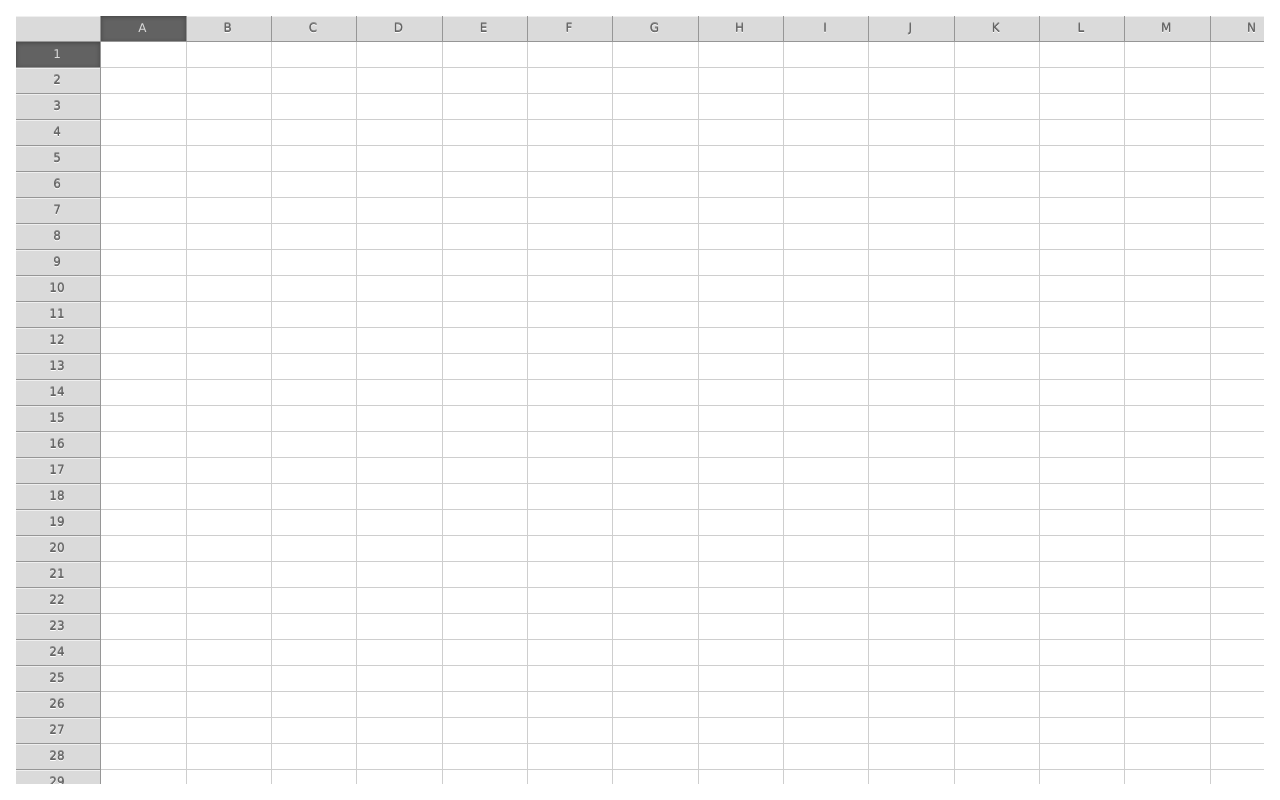
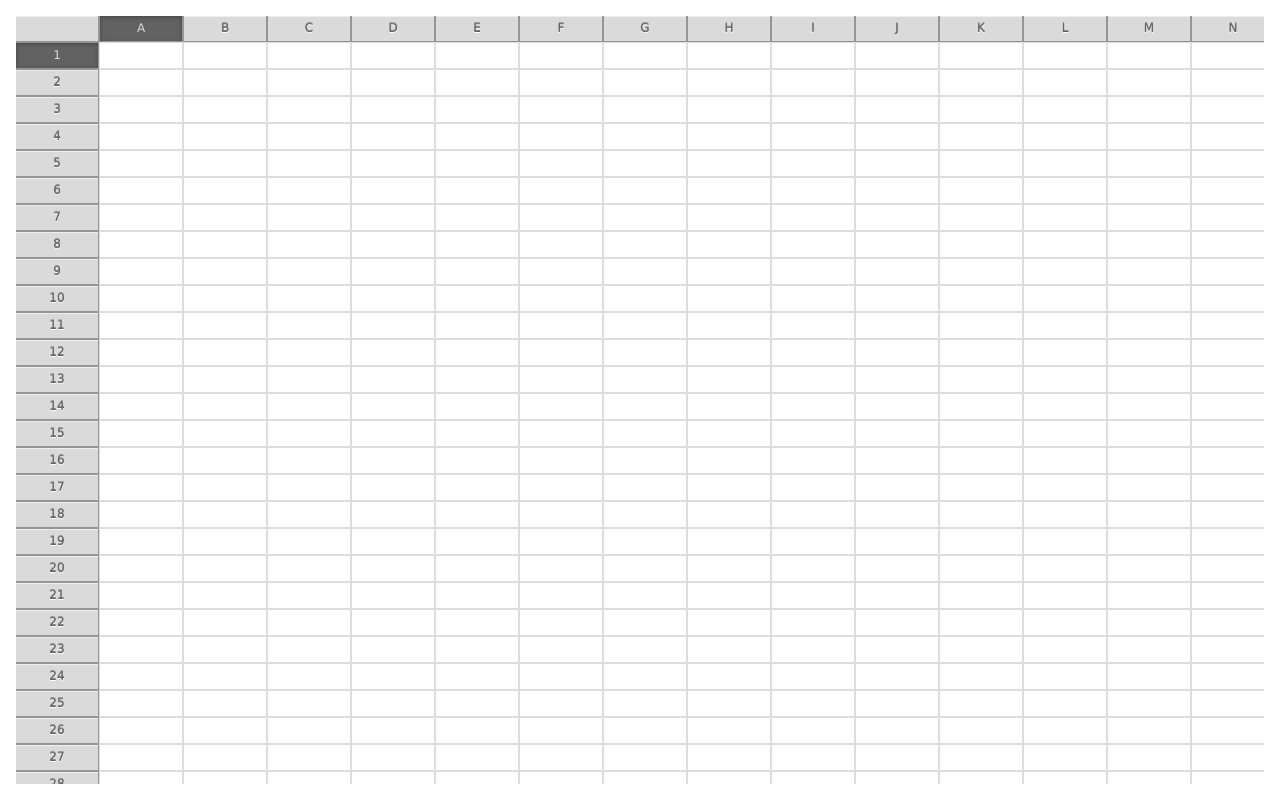
Before and after one commit to sciolist/waffles.js, a website: page www/test.html in a window 1280 px wide. Drawn offline with nearby package versions, Linux system fonts and the light colour scheme.

Commit message:
border sizing

```diff
--- a/www/tableview.js
+++ b/www/tableview.js
@@ -609,7 +609,7 @@ var TableView = Waffles.util.Class(function TableView(def) {
 
     var fullWidth = $(this.em).width(), fullHeight = $(this.em).height();
     var mx, currentWidth;
-    for(mx=0, currentWidth=defaultWidth; currentWidth < fullWidth; ++mx) {
+    for(mx=1, currentWidth=defaultWidth; currentWidth < fullWidth; ++mx) {
       currentWidth += (sizes.x[this.span.x + mx] || defaultWidth);
     }
     var my, currentHeight;
--- a/www/test.html
+++ b/www/test.html
@@ -85,7 +85,7 @@
         background: #FFCCCC;
       }
       td {
-        border: 1px solid #CECECE;
+        border: 1px solid #DDDDDD;
         white-space: pre-wrap;
       }
       td.overflowing-from { border-right: 1px solid transparent; }
@@ -105,7 +105,8 @@
       table {
         table-layout: fixed;
         position: absolute;
-        border-collapse: collapse;
+        /*border-collapse: collapse;*/
+        border-spacing: 0;
         cursor: default;
       }
       .waffles .scroll-corner {
```
